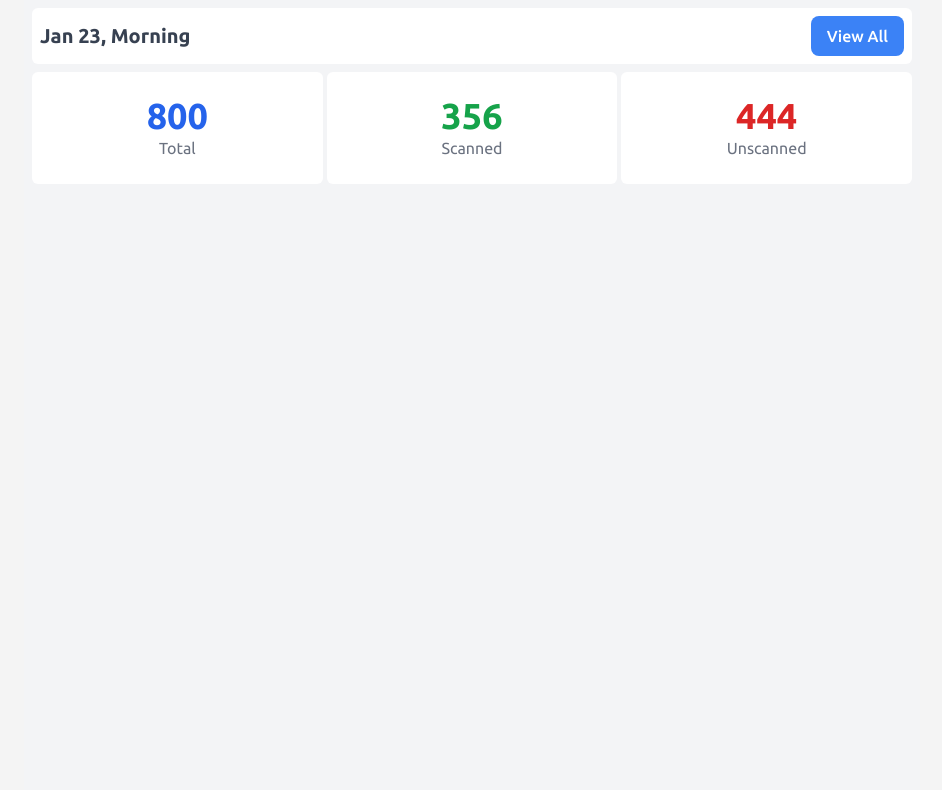
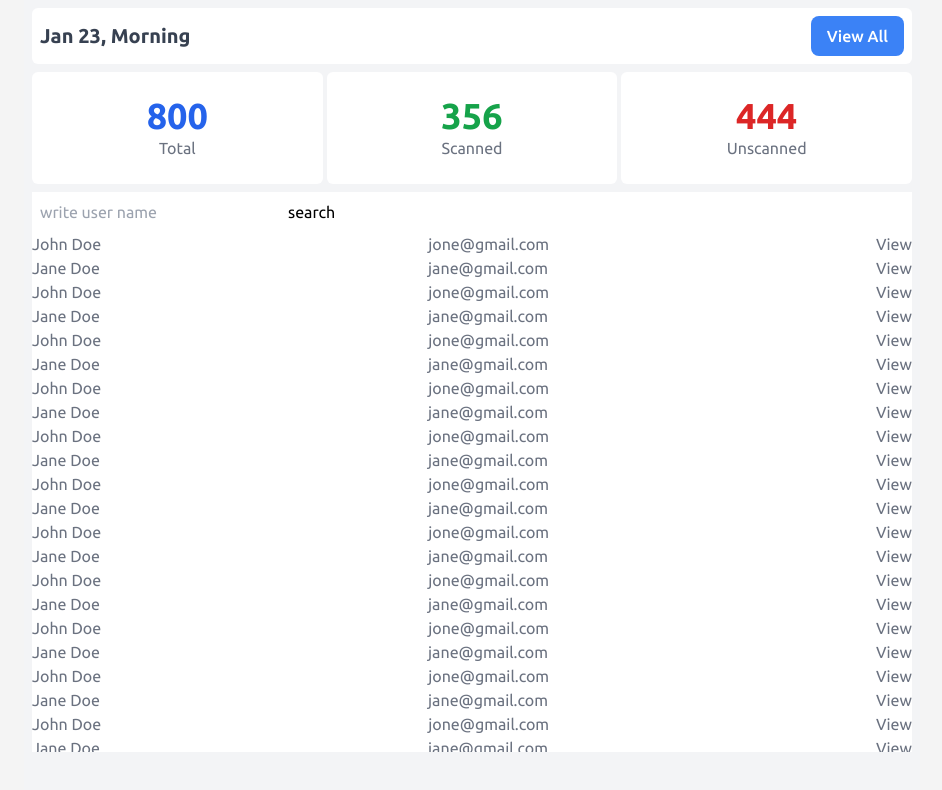
Before and after one commit to Nathanim1919/qrcode, a React (Vite) app in the folder client/: page /admin in a window 1280 px wide. Shown: the top 790 px of the page, without its empty margins (168-1110 px from the left). Built offline with nearby package versions, Linux system fonts and the light colour scheme.

Commit message:
Add user list and search functionality to AdminPage layout

```diff
--- a/client/src/pages/AdminPage.tsx
+++ b/client/src/pages/AdminPage.tsx
@@ -1,6 +1,129 @@
 const AdminPage: React.FC = () => {
+    const users = [
+        {
+            name: "John Doe",
+            email: "jone@gmail.com"
+        },
+        {
+            name: "Jane Doe",
+            email: "jane@gmail.com"
+        },
+        {
+            name: "John Doe",
+            email: "jone@gmail.com"
+        },
+        {
+            name: "Jane Doe",
+            email: "jane@gmail.com"
+        },
+        {
+            name: "John Doe",
+            email: "jone@gmail.com"
+        },
+        {
+            name: "Jane Doe",
+            email: "jane@gmail.com"
+        },
+        {
+            name: "John Doe",
+            email: "jone@gmail.com"
+        },
+        {
+            name: "Jane Doe",
+            email: "jane@gmail.com"
+        },
+        {
+            name: "John Doe",
+            email: "jone@gmail.com"
+        },
+        {
+            name: "Jane Doe",
+            email: "jane@gmail.com"
+        },
+        {
+            name: "John Doe",
+            email: "jone@gmail.com"
+        },
+        {
+            name: "Jane Doe",
+            email: "jane@gmail.com"
+        },
+        {
+            name: "John Doe",
+            email: "jone@gmail.com"
+        },
+        {
+            name: "Jane Doe",
+            email: "jane@gmail.com"
+        },
+        {
+            name: "John Doe",
+            email: "jone@gmail.com"
+        },
+        {
+            name: "Jane Doe",
+            email: "jane@gmail.com"
+        },
+        {
+            name: "John Doe",
+            email: "jone@gmail.com"
+        },
+        {
+            name: "Jane Doe",
+            email: "jane@gmail.com"
+        },
+        {
+            name: "John Doe",
+            email: "jone@gmail.com"
+        },
+        {
+            name: "Jane Doe",
+            email: "jane@gmail.com"
+        },
+        {
+            name: "John Doe",
+            email: "jone@gmail.com"
+        },
+        {
+            name: "Jane Doe",
+            email: "jane@gmail.com"
+        },
+        {
+            name: "John Doe",
+            email: "jone@gmail.com"
+        },
+        {
+            name: "Jane Doe",
+            email: "jane@gmail.com"
+        },
+        {
+            name: "John Doe",
+            email: "jone@gmail.com"
+        },
+        {
+            name: "Jane Doe",
+            email: "jane@gmail.com"
+        },
+        {
+            name: "John Doe",
+            email: "jone@gmail.com"
+        },
+        {
+            name: "Jane Doe",
+            email: "jane@gmail.com"
+        },
+        {
+            name: "John Doe",
+            email: "jone@gmail.com"
+        },
+        {
+            name: "Nathanim Tadele",
+            email: "jane@gmail.com"
+        },
+
+    ]
     return (
-      <div className="min-h-screen bg-gray-100 p-2 md:w-[70%] md:mx-auto">
+      <div className="min-h-screen bg-gray-100 p-2 md:w-[70%] md:mx-auto max-h-screen overflow-hidden">
         {/* Header */}
         <div className="bg-white p-2 rounded-md mb-2">
           <div className="flex items-center justify-between">
@@ -33,6 +156,25 @@ const AdminPage: React.FC = () => {
             <p className="text-gray-500">Unscanned</p>
           </div>
         </div>
+        <div className="bg-white mt-2">
+            <div className="flex justify-center items-center p-2 bg-white">
+                <form className="w-full">
+                    <input type="text" placeholder="write user name"/>
+                    <button type="submit">search</button>
+                </form>
+            </div>
+            <div className="h-[65vh] overflow-y-auto">
+                {
+                    users.map(user => (
+                        <div className="flex justify-between items-center text-gray-500">
+                            <p>{user.name}</p>
+                            <p>{user.email}</p>
+                            <button>View</button>
+                        </div>
+                    ))
+                }
+            </div>
+        </div>
       </div>
     );
   };
```
